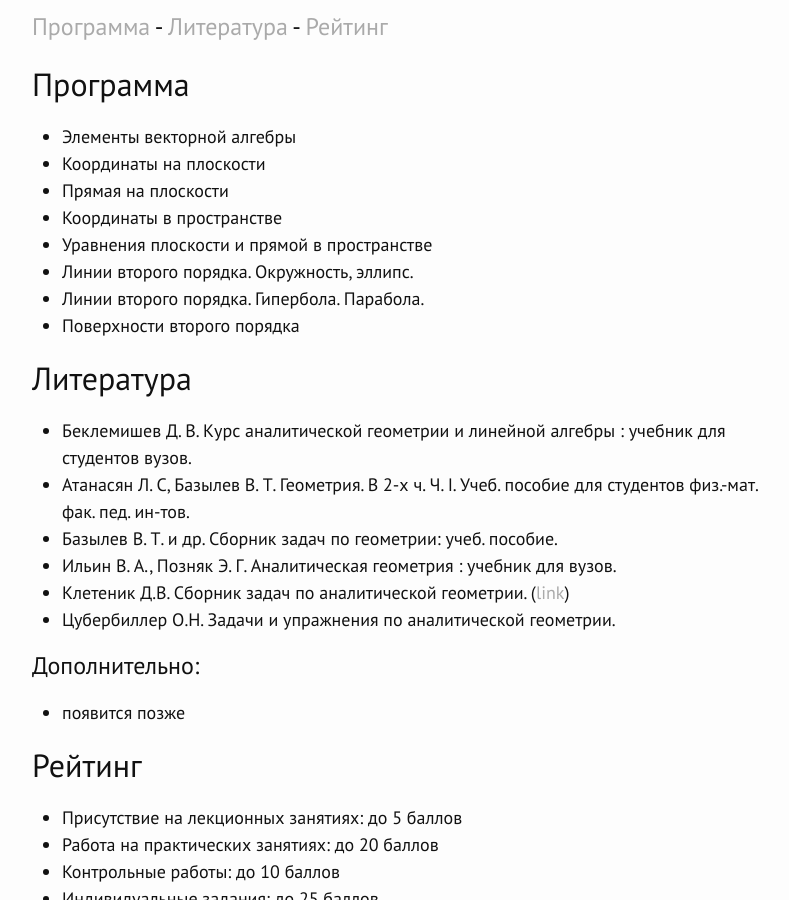
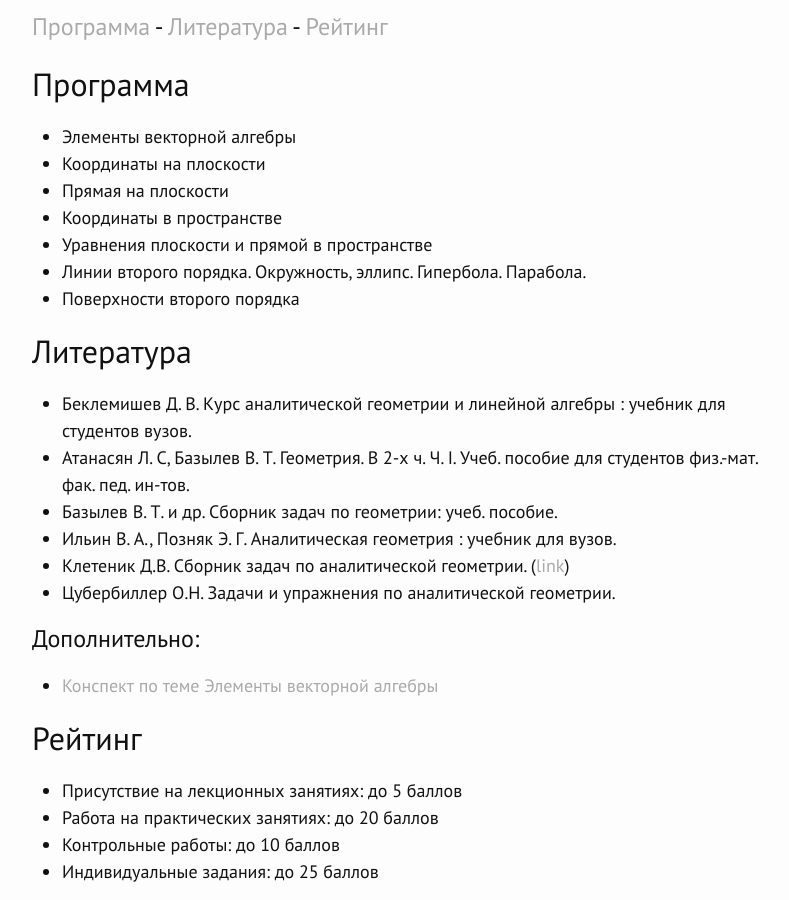
Before and after one commit to raxal/edu, a Jekyll site: the page built from _posts/2017-02-01-2017-spring-geometry-1.md, in a window 1280 px wide and 900 px high, scrolled down 582 px. Shown: the whole window, without its empty margins (238-1027 px from the left). Built offline with Jekyll 4.4.1, drawn with Linux system fonts in a browser that asks for light colours; nearby versions of some CDN libraries.

Commit message:
Add docs to 2017-spring/geometry-1, upd geometry-3

```diff
--- a/_posts/2017-02-01-2017-spring-geometry-1.md
+++ b/_posts/2017-02-01-2017-spring-geometry-1.md
@@ -21,8 +21,7 @@ categories: course
 - Прямая на плоскости
 - Координаты в пространстве
 - Уравнения плоскости и прямой в пространстве
-- Линии второго порядка. Окружность, эллипс.
-- Линии второго порядка. Гипербола. Парабола.
+- Линии второго порядка. Окружность, эллипс. Гипербола. Парабола.
 - Поверхности второго порядка
 
 ## Литература
@@ -36,8 +35,7 @@ categories: course
 
 Дополнительно:
 
-- появится позже
-
+- [Конспект по теме Элементы векторной алгебры](https://github.com/raxal/edu-courses/raw/master/docs/geometry/lection01_an.pdf)
 
 ## Рейтинг
 
@@ -46,4 +44,4 @@ categories: course
 - Контрольные работы: до 10 баллов
 - Индивидуальные задания: до 25 баллов
 
-[Журнал](https://github.com/raxal/edu-courses/blob/master/2017-fall/jrn/jrn_2017-spring_MB11_Geom.csv)
+[Журнал](https://github.com/raxal/edu-courses/blob/master/2017-spring/jrn/jrn_2017-spring_MB11_Geom.csv)
```
Also changed, not shown: _posts/2017-02-01-2017-spring-geometry-3.md (+1 -0 lines).
